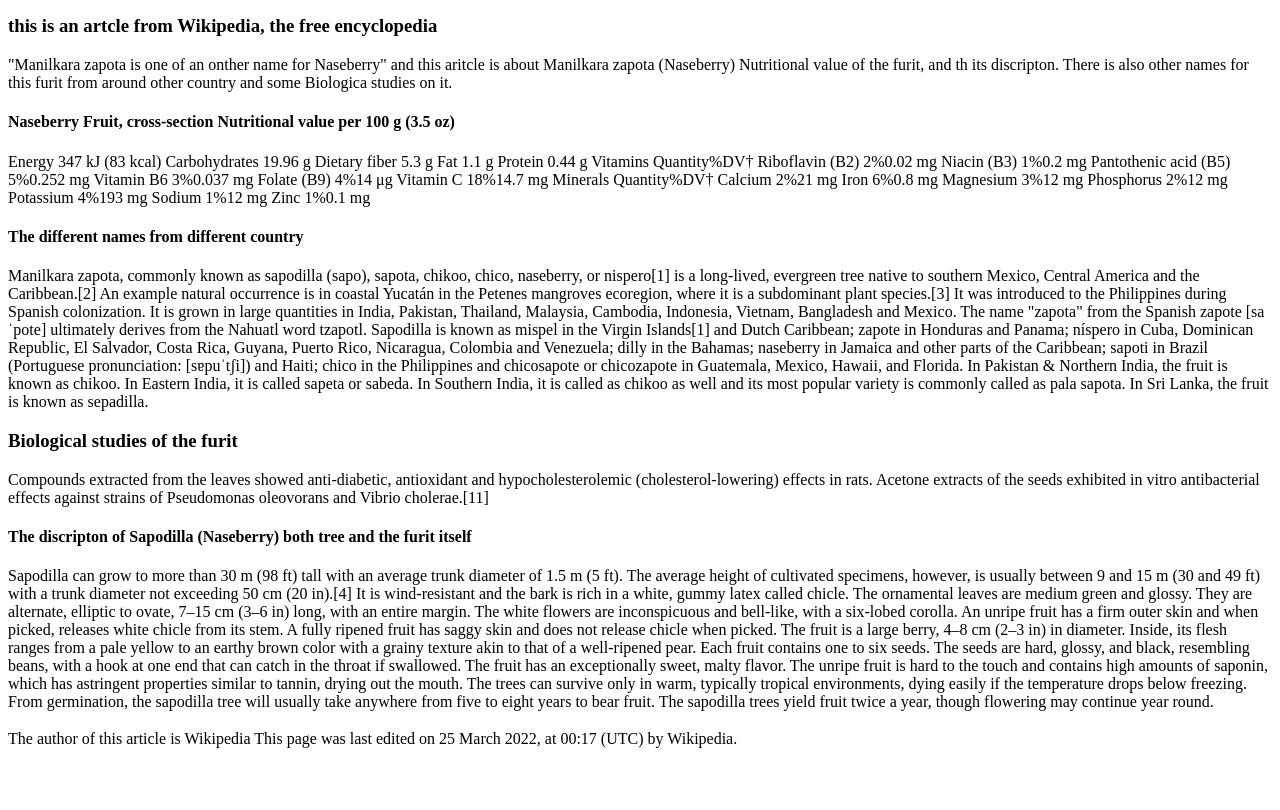
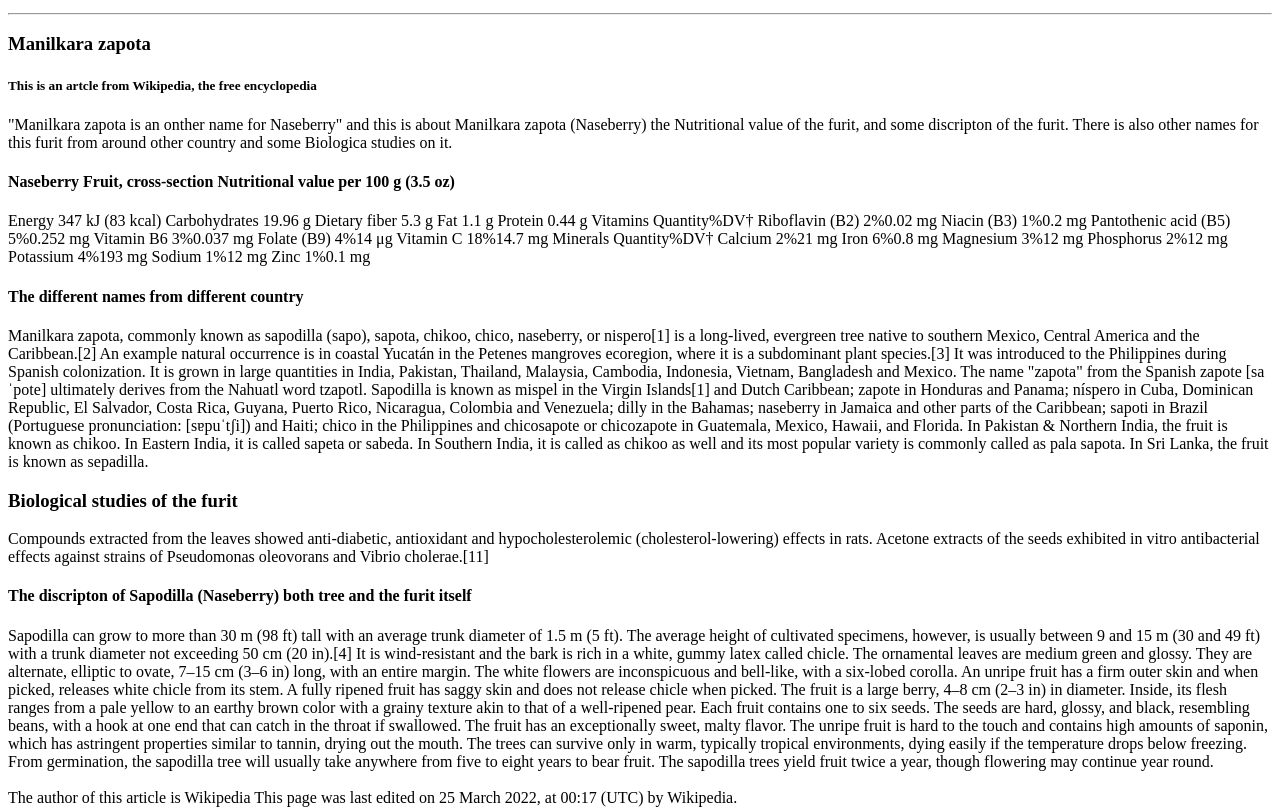
Before and after one commit to Nadine103/Okotoks, a plain HTML site: page index.html in a window 1280 px wide. Shown: the part 906-1716 px from the top of the page. Before the commit the page ends 1662 px from the top, so only its background shows below. Drawn offline with Linux system fonts and the light colour scheme.

Commit message:
index.html

```diff
--- a/index.html
+++ b/index.html
@@ -55,15 +55,21 @@ These toppings are added over a piece of bread covered with sauce.(You can chose
 
              <div>
 
+<hr>
+
 
 <title>Manilkara zapota</title>
-    </head>
+<h1>Manilkara zapota</h1>
+
+             </head>
+
 <body>
 
     <main>
         <section> <article>
-            <h3>this is an artcle from Wikipedia, the free encyclopedia</h3>
-               <p>"Manilkara zapota is one of an onther name for Naseberry" and this aritcle is about Manilkara zapota (Naseberry) Nutritional value of the furit, and th its discripton.
+            <h5>This is an artcle from Wikipedia, the free encyclopedia</h5>
+               <p>"Manilkara zapota is an onther name for Naseberry" and this is about Manilkara zapota (Naseberry)
+                   the Nutritional value of the furit, and some discripton of the furit.
                   There is also other names for this furit from around other country and some Biologica studies on it.</p>
                 </section>
 <section>
```
